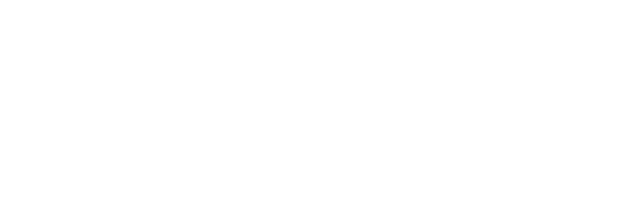
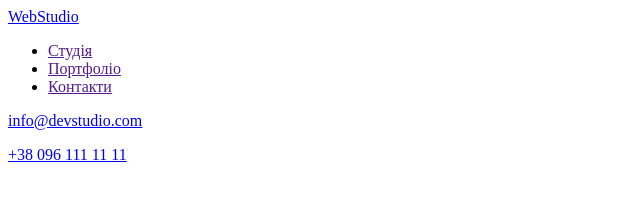
Before and after one commit to Melnyk-Vika/goit-markup-hw-01, a plain HTML site: page index.html in a window 1280 px wide. Shown: the whole page, without its empty margins (0-640 px from the left). Drawn offline with Linux system fonts and the light colour scheme.

Commit message:
Зробила шапку

```diff
--- a/index.html
+++ b/index.html
@@ -7,6 +7,27 @@
     <title>Document</title>
 </head>
 <body>
+  <header>
+    <a href="/">
+        WebStudio
+    </a>
 
+    <ul>
+        <li><a href="">Студія</a></li>
+        <li><a href="">Портфоліо</a></li>
+        <li><a href="">Контакти</a></li>
+    </ul>
+
+    <div>
+        <p>
+            <a href="mailto:info@devstudio.com">info@devstudio.com</a>
+        </p>
+        <p>
+            <a href="tel:+380961111111" class="contact-link">+38 096 111 11 11</a>
+        </p>
+    </div>
+
+
+  </header>
 </body>
 </html>
```
